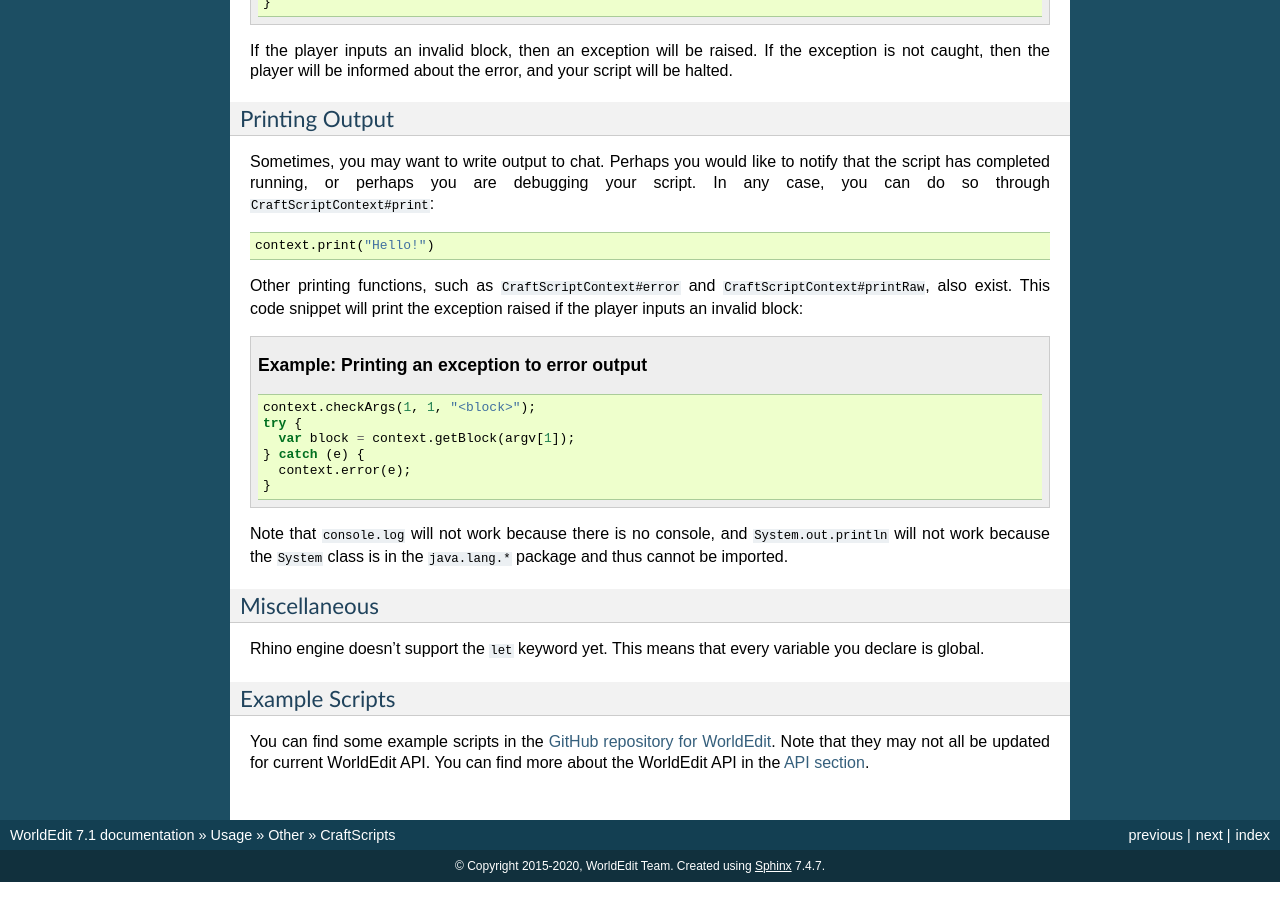
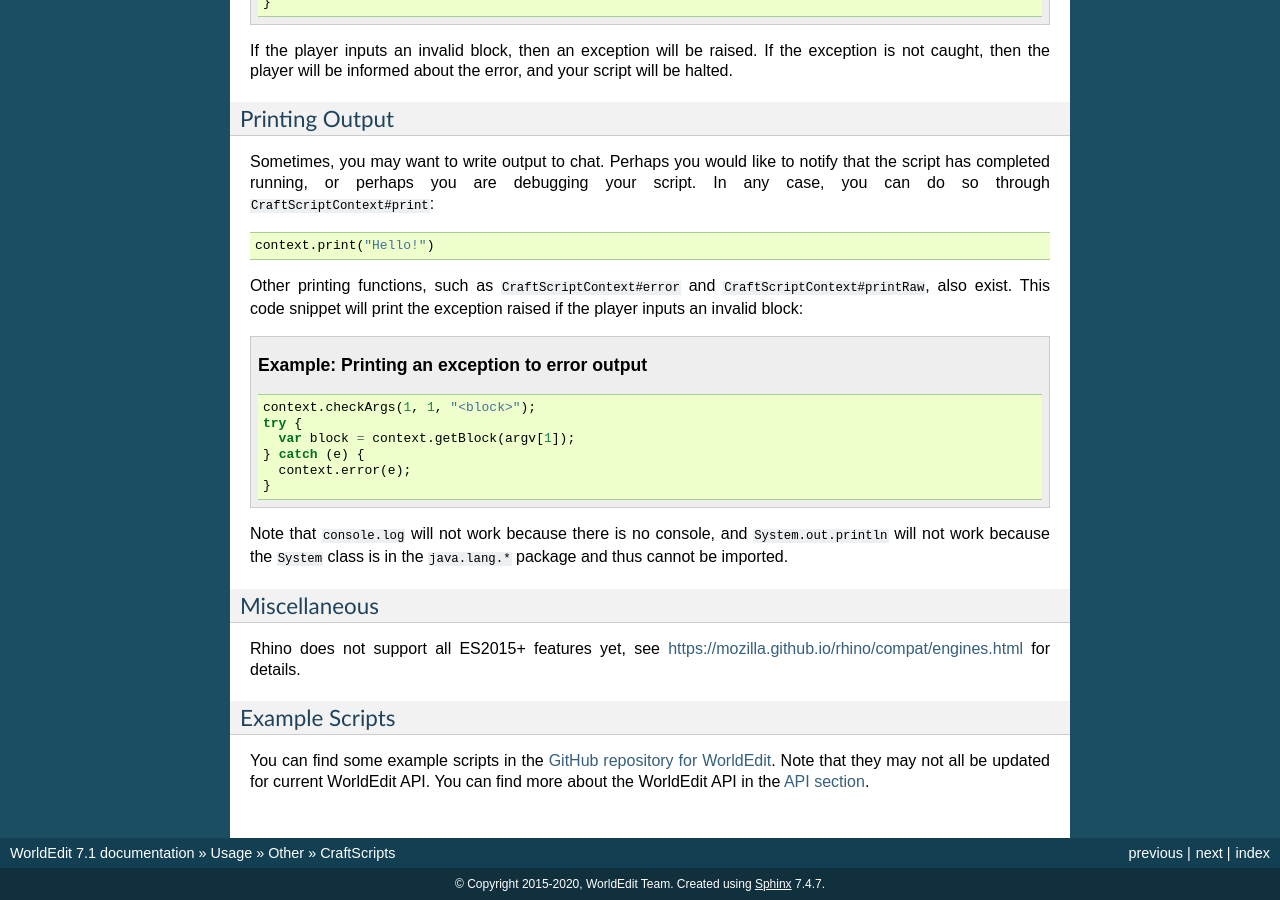
Before and after one commit to EngineHub/WorldEditDocs, a Sphinx documentation site: the page built from source/usage/other/craftscripts.rst, in a window 1280 px wide and 900 px high, scrolled down 2664 px. Built offline with Sphinx 7.4.7, drawn with Linux system fonts in a browser that asks for light colours.

Commit message:
Update source/usage/other/craftscripts.rst
Co-authored-by: Octavia Togami <octavia.togami@gmail.com>

```diff
--- a/source/usage/other/craftscripts.rst
+++ b/source/usage/other/craftscripts.rst
@@ -166,7 +166,7 @@ Note that ``console.log`` will not work because there is no console, and ``Syste
 Miscellaneous
 ---------------
 
-Rhino engine doesn't support the ``let`` keyword yet. This means that every variable you declare is global.
+Rhino does not support all ES2015+ features yet, see https://mozilla.github.io/rhino/compat/engines.html for details.
 
 Example Scripts
 ---------------
```
